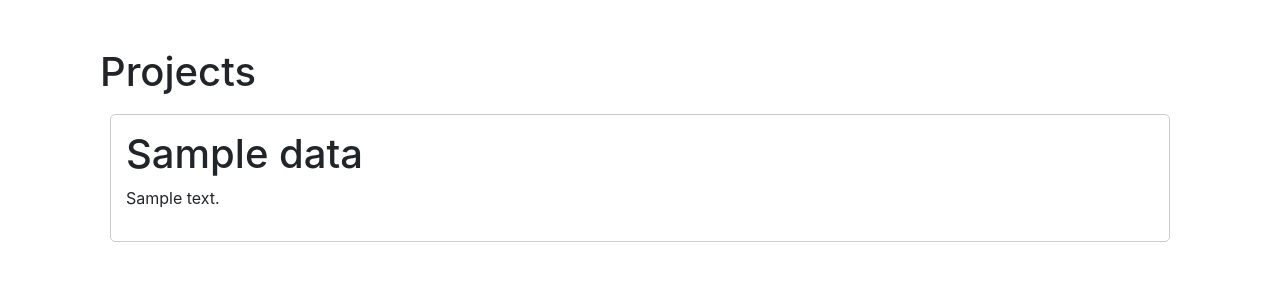
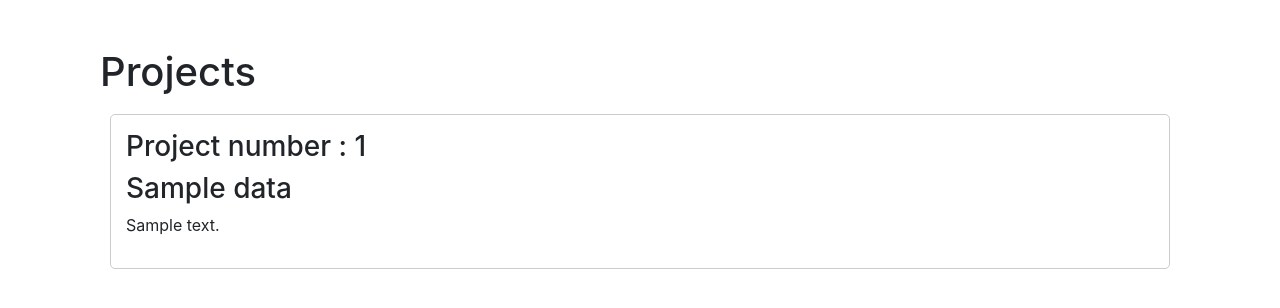
Before and after one commit to suryansh-it/Portfolio-Website, a Flask app: page /Project in a window 1280 px wide. Shown: the part 56-364 px from the top of the page. Run offline with Flask 3, Linux system fonts and the light colour scheme; tables that the repository leaves empty hold one stand-in row (values such as "Sample post"); some libraries are stand-ins or nearby versions.

Commit message:
select project applied successsfully along with some minor changes in project section and view project

```diff
--- a/app.py
+++ b/app.py
@@ -537,11 +537,10 @@ def add_project():
 #     project = ProjectData.query.get_or_404(project_id)
 #     return render_template('admin_dashboard.html', project=project)
 
-@app.route('/admin/dashboard/select_project/<int:project_id>', methods=['POST'])
-def select_project(project_id):
-    data = request.get_json()
-    project_number = data.get('project_number')
+@app.route('/admin/dashboard/select_project', methods=['POST'])
+def select_project():
 
+    project_number = request.form.get('project_number')
     # Convert project_number to int and validate it
     try:
         project_number = int(project_number)
--- a/templates/view_project.html
+++ b/templates/view_project.html
@@ -16,7 +16,8 @@ content %}
         border-radius: 5px;
       "
     >
-      <h1 class="project-title">{{ project.project_name }}</h1>
+      <h3 class="project-id">Project number : {{ project.project_id }}</h3>
+      <h3 class="project-title">{{ project.project_name }}</h3>
       <!-- <p class="project-meta">
                 <span><strong>Technology:</strong> {{ project.technology }}</span>
             </p> -->
```
